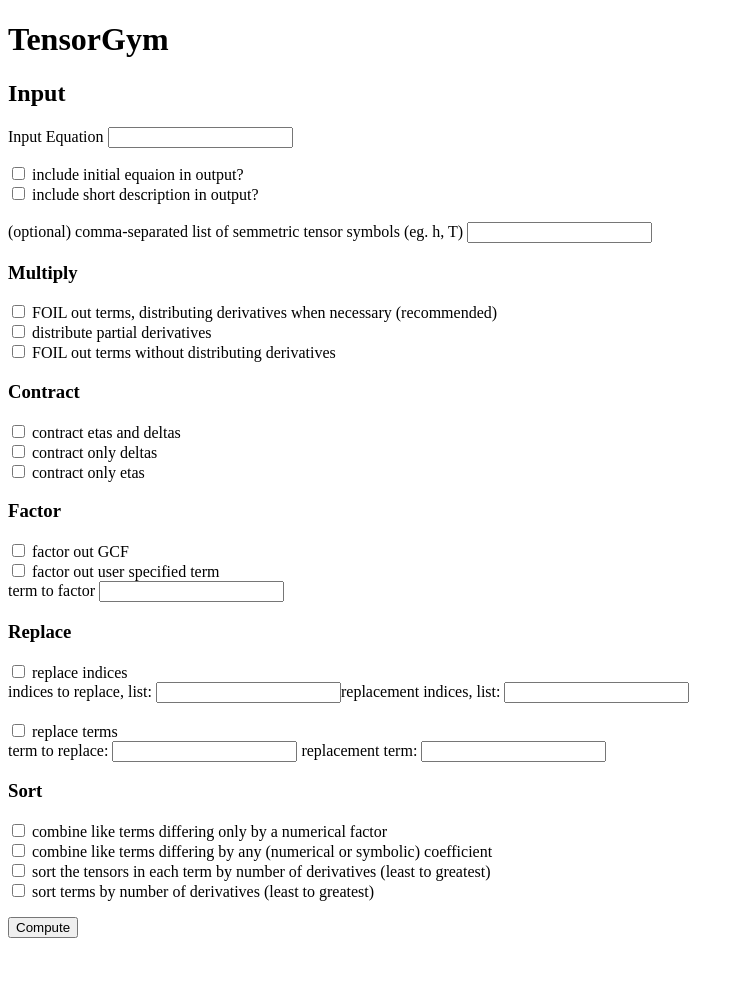
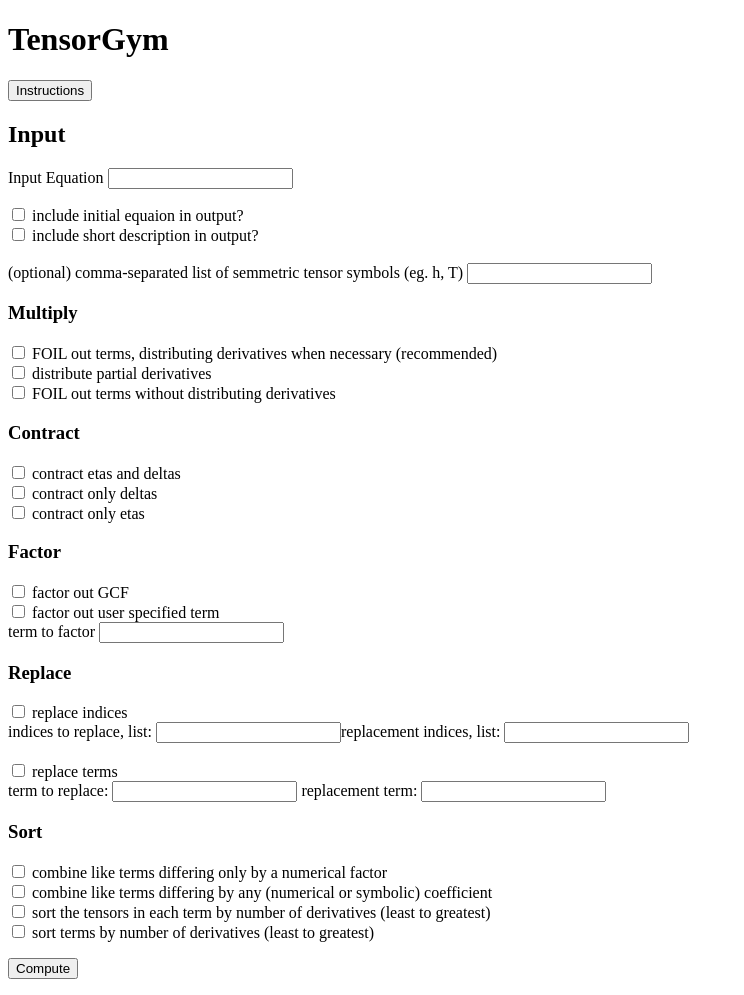
Before and after one commit to julesBR49/TensorGym_Site, a Django app: page / in a window 1280 px wide. Shown: the whole page, without its empty margins (0-744 px from the left). Before the commit the page ends 938 px from the top, so only its background shows below. Run offline with Django 3.2, Linux system fonts and the light colour scheme; some libraries are stand-ins or nearby versions.

Commit message:
add access to instruction page

```diff
--- a/tensorgym_root/tensorgym_app/templates/tensorgym/home.html
+++ b/tensorgym_root/tensorgym_app/templates/tensorgym/home.html
@@ -1,5 +1,10 @@
 {% extends "tensorgym/base.html" %} {% block content %}
 <h1>TensorGym</h1>
+
+<form action="/about/" method="post">
+    {% csrf_token %}
+    <p><input id="instructions" type="submit" value="Instructions">
+</form>
 
 <h2>Input</h2>
 
```
